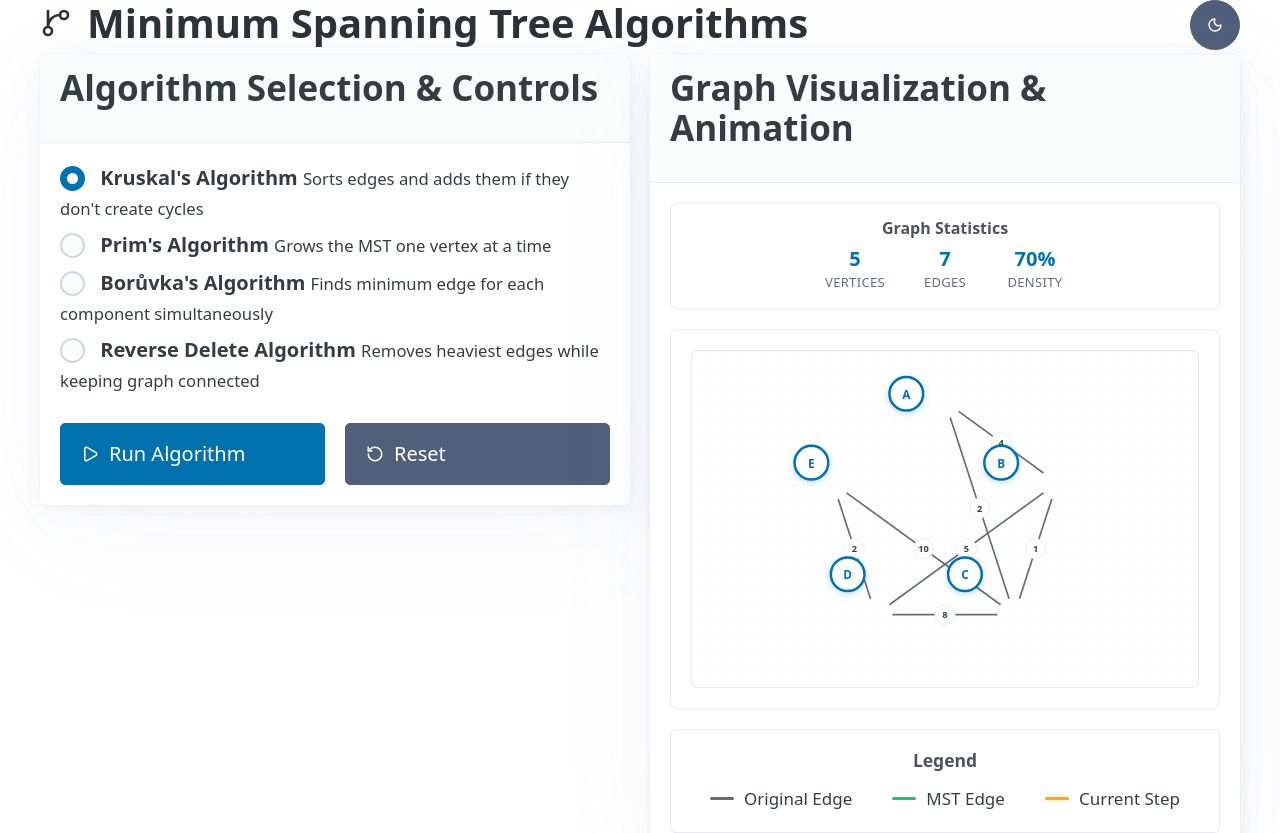
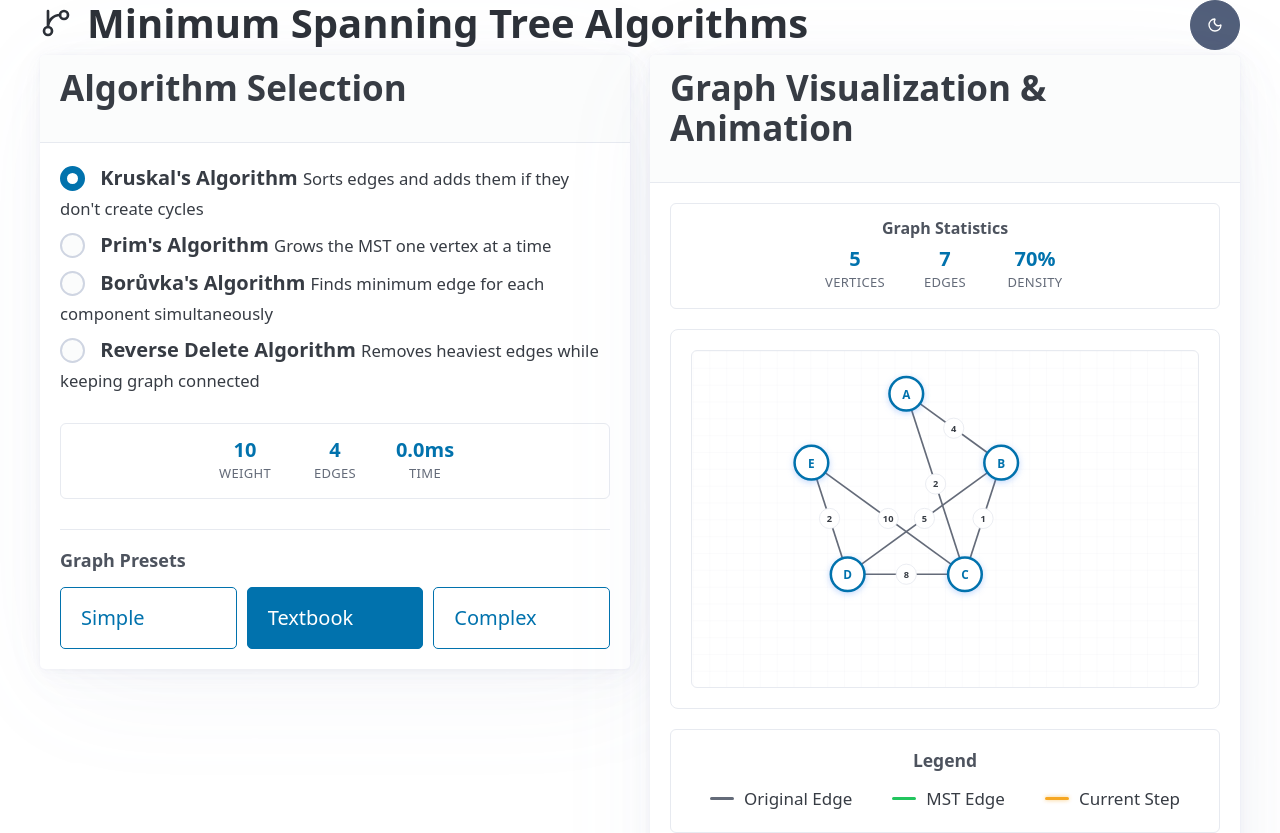
Before and after one commit to avanderw/minimum-spanning-tree, a SvelteKit app: page / in a window 1280 px wide. Shown: the top 833 px of the page. Built offline with nearby package versions, Linux system fonts and the light colour scheme.

Commit message:
Refactor graph presets and enhance algorithm selection; streamline UI for better user experience and automatic algorithm execution.

```diff
--- a/src/routes/+page.svelte
+++ b/src/routes/+page.svelte
@@ -1,6 +1,6 @@
 <script lang="ts">
 	import { onMount } from 'svelte';
-	import { Play, RotateCcw, Settings, Info, GitBranch, Sun, Moon } from 'lucide-svelte';
+	import { GitBranch, Sun, Moon } from 'lucide-svelte';
 
 	// Import MST algorithms
 	import { prim } from '$lib/mst/prim';
@@ -21,6 +21,45 @@
 	let currentAnimationStep = 0;
 	let currentMSTEdges: any[] = [];
 	let currentHighlightedEdges: any[] = [];
+
+	// Graph presets
+	const graphPresets = [
+		{ id: 'simple', name: 'Simple', graph: {
+			vertices: ['A', 'B', 'C', 'D'],
+			edges: [
+				{ from: 'A', to: 'B', weight: 1 },
+				{ from: 'B', to: 'C', weight: 2 },
+				{ from: 'C', to: 'D', weight: 3 },
+				{ from: 'A', to: 'D', weight: 4 }
+			]
+		}},
+		{ id: 'textbook', name: 'Textbook', graph: {
+			vertices: ['A', 'B', 'C', 'D', 'E'],
+			edges: [
+				{ from: 'A', to: 'B', weight: 4 },
+				{ from: 'A', to: 'C', weight: 2 },
+				{ from: 'B', to: 'C', weight: 1 },
+				{ from: 'B', to: 'D', weight: 5 },
+				{ from: 'C', to: 'D', weight: 8 },
+				{ from: 'C', to: 'E', weight: 10 },
+				{ from: 'D', to: 'E', weight: 2 }
+			]
+		}},
+		{ id: 'complex', name: 'Complex', graph: {
+			vertices: ['A', 'B', 'C', 'D', 'E', 'F'],
+			edges: [
+				{ from: 'A', to: 'B', weight: 7 },
+				{ from: 'A', to: 'C', weight: 9 },
+				{ from: 'A', to: 'F', weight: 14 },
+				{ from: 'B', to: 'C', weight: 10 },
+				{ from: 'B', to: 'D', weight: 15 },
+				{ from: 'C', to: 'D', weight: 11 },
+				{ from: 'C', to: 'F', weight: 2 },
+				{ from: 'D', to: 'E', weight: 6 },
+				{ from: 'E', to: 'F', weight: 9 }
+			]
+		}}
+	];
 
 	// Theme management
 	let isDarkMode = false;
@@ -56,18 +95,7 @@
 	];
 
 	// Default graph - using the textbook example
-	let graph: Graph = {
-		vertices: ['A', 'B', 'C', 'D', 'E'],
-		edges: [
-			{ from: 'A', to: 'B', weight: 4 },
-			{ from: 'A', to: 'C', weight: 2 },
-			{ from: 'B', to: 'C', weight: 1 },
-			{ from: 'B', to: 'D', weight: 5 },
-			{ from: 'C', to: 'D', weight: 8 },
-			{ from: 'C', to: 'E', weight: 10 },
-			{ from: 'D', to: 'E', weight: 2 }
-		]
-	};
+	let graph: Graph = graphPresets[1].graph;
 
 	async function runAlgorithm() {
 		isRunning = true;
@@ -118,6 +146,34 @@
 		currentHighlightedEdges = [];
 	}
 
+	function selectGraph(presetId: string) {
+		const preset = graphPresets.find(p => p.id === presetId);
+		if (preset) {
+			graph = preset.graph;
+			// Reset and run algorithm automatically
+			resetDemo();
+			runAlgorithmAndStartAnimation();
+		}
+	}
+
+	async function runAlgorithmAndStartAnimation() {
+		await runAlgorithm();
+		// Start animation automatically after algorithm completes
+		if (result?.animationSteps && result.animationSteps.length > 0) {
+			// Small delay to ensure the visualization component is ready
+			setTimeout(() => {
+				// Trigger the first step to start the animation
+				updateVisualization(0);
+			}, 100);
+		}
+	}
+
+	// Auto-run algorithm when selection changes
+	$: if (selectedAlgorithm) {
+		resetDemo();
+		runAlgorithmAndStartAnimation();
+	}
+
 	function updateVisualization(stepIndex: number) {
 		if (animationSteps.length === 0) return;
 
@@ -138,6 +194,8 @@
 
 	onMount(() => {
 		initializeTheme();
+		// Run the initial algorithm
+		runAlgorithmAndStartAnimation();
 	});
 </script>
 
@@ -171,7 +229,7 @@
 		<div>
 			<article>
 				<header>
-					<h2>Algorithm Selection & Controls</h2>
+					<h2>Algorithm Selection</h2>
 				</header>
 				<fieldset>
 					{#each algorithms as algorithm}
@@ -189,23 +247,45 @@
 					{/each}
 				</fieldset>
 
-				<div class="grid">
-					<button
-						on:click={runAlgorithm}
-						disabled={isRunning}
-						aria-busy={isRunning}
-					>
-						<Play size={18} />
-						{isRunning ? 'Running...' : 'Run Algorithm'}
-					</button>
-					<button
-						class="secondary"
-						on:click={resetDemo}
-						disabled={isRunning}
-					>
-						<RotateCcw size={18} />
-						Reset
-					</button>
+				{#if result && !isRunning}
+					<div class="results-compact">
+						<div class="result-stats">
+							<div class="stat">
+								<span class="stat-value">{result.totalWeight || 'N/A'}</span>
+								<span class="stat-label">weight</span>
+							</div>
+							<div class="stat">
+								<span class="stat-value">{result.edges?.length || 0}</span>
+								<span class="stat-label">edges</span>
+							</div>
+							<div class="stat">
+								<span class="stat-value">{result.executionTime?.toFixed(1) || 'N/A'}ms</span>
+								<span class="stat-label">time</span>
+							</div>
+						</div>
+					</div>
+				{:else if isRunning}
+					<div class="results-compact running">
+						<div class="loading-indicator">
+							<div class="spinner"></div>
+							<span>Running...</span>
+						</div>
+					</div>
+				{/if}
+
+				<div class="graph-controls">
+					<h4>Graph Presets</h4>
+					<div class="preset-buttons">
+						{#each graphPresets as preset}
+							<button
+								class="outline {graph === preset.graph ? 'active-preset' : ''}"
+								on:click={() => selectGraph(preset.id)}
+								disabled={isRunning}
+							>
+								{preset.name}
+							</button>
+						{/each}
+					</div>
 				</div>
 			</article>
 		</div>
@@ -227,51 +307,8 @@
 		</div>
 	</div>
 
-	{#if result}
-		<article>
-			<header>
-				<h2>Results - {algorithms.find(a => a.id === selectedAlgorithm)?.name}</h2>
-			</header>
-			<div class="grid">
-				<div>
-					<strong>Total Weight</strong>
-					<p>{result.totalWeight || 'N/A'}</p>
-				</div>
-				<div>
-					<strong>Edges in MST</strong>
-					<p>{result.edges?.length || 0}</p>
-				</div>
-				<div>
-					<strong>Execution Time</strong>
-					<p>{result.executionTime?.toFixed(2) || 'N/A'} ms</p>
-				</div>
-			</div>
-
-			{#if result.edges}
-				<details>
-					<summary>MST Edges ({result.edges.length})</summary>
-					<ul>
-						{#each result.edges as edge, index}
-							<li>
-								<strong>{index + 1}.</strong>
-								{edge.from} ↔ {edge.to}
-								<small>(Weight: {edge.weight})</small>
-							</li>
-						{/each}
-					</ul>
-				</details>
-			{/if}
-		</article>
-	{/if}
 </main>
 
-<footer class="container">
-	<small>
-		<Info size={16} />
-		Interactive demonstration of Minimum Spanning Tree algorithms.
-		Select an algorithm and click "Run Algorithm" to see step-by-step visualization of how each algorithm builds the MST.
-	</small>
-</footer>
 
 <style>
 	.header-content {
@@ -305,18 +342,103 @@
 		justify-content: center !important;
 	}
 
-	footer small {
-		display: flex;
-		align-items: center;
-		gap: 0.5rem;
-		opacity: 0.7;
-		line-height: 1.5;
-	}
-
 	button {
 		display: flex;
 		align-items: center;
 		gap: 0.5rem;
+	}
+
+	.results-compact {
+		margin-top: 1rem;
+		padding: 0.75rem;
+		background: var(--pico-card-background-color, #f8fafc);
+		border: 1px solid var(--pico-muted-border-color, #e5e7eb);
+		border-radius: 6px;
+	}
+
+	.results-compact.running {
+		text-align: center;
+	}
+
+	.result-stats {
+		display: flex;
+		justify-content: center;
+		gap: 1.5rem;
+		flex-wrap: wrap;
+	}
+
+	.result-stats .stat {
+		display: flex;
+		flex-direction: column;
+		align-items: center;
+		text-align: center;
+		min-width: 60px;
+	}
+
+	.result-stats .stat-value {
+		font-size: 1rem;
+		font-weight: 700;
+		color: var(--pico-primary, #3b82f6);
+		line-height: 1.1;
+	}
+
+	.result-stats .stat-label {
+		font-size: 0.65rem;
+		color: var(--pico-muted-color, #6b7280);
+		text-transform: uppercase;
+		letter-spacing: 0.025em;
+		margin-top: 0.15rem;
+	}
+
+	.loading-indicator {
+		display: flex;
+		align-items: center;
+		justify-content: center;
+		gap: 0.5rem;
+		font-size: 0.9rem;
+		color: var(--pico-muted-color, #6b7280);
+	}
+
+	.spinner {
+		width: 16px;
+		height: 16px;
+		border: 2px solid var(--pico-muted-border-color, #e5e7eb);
+		border-top: 2px solid var(--pico-primary, #3b82f6);
+		border-radius: 50%;
+		animation: spin 1s linear infinite;
+	}
+
+	@keyframes spin {
+		0% { transform: rotate(0deg); }
+		100% { transform: rotate(360deg); }
+	}
+
+	.graph-controls {
+		margin-top: 1.5rem;
+		padding-top: 1rem;
+		border-top: 1px solid var(--pico-muted-border-color, #e5e7eb);
+	}
+
+	.graph-controls h4 {
+		margin: 0 0 0.75rem 0;
+		font-size: 0.9rem;
+		color: var(--pico-color, #374151);
+	}
+
+	.preset-buttons {
+		display: flex;
+		gap: 0.5rem;
+		flex-wrap: wrap;
+	}
+
+	.preset-buttons button {
+		flex: 1;
+	}
+
+	.preset-buttons button.active-preset {
+		background: var(--pico-primary, #3b82f6);
+		border-color: var(--pico-primary, #3b82f6);
+		color: #ffffff;
 	}
 
 	@media (max-width: 768px) {
@@ -328,5 +450,13 @@
 		.theme-toggle {
 			align-self: flex-end;
 		}
+
+		.result-stats {
+			gap: 1rem;
+		}
+
+		.preset-buttons {
+			flex-direction: column;
+		}
 	}
 </style>
```
